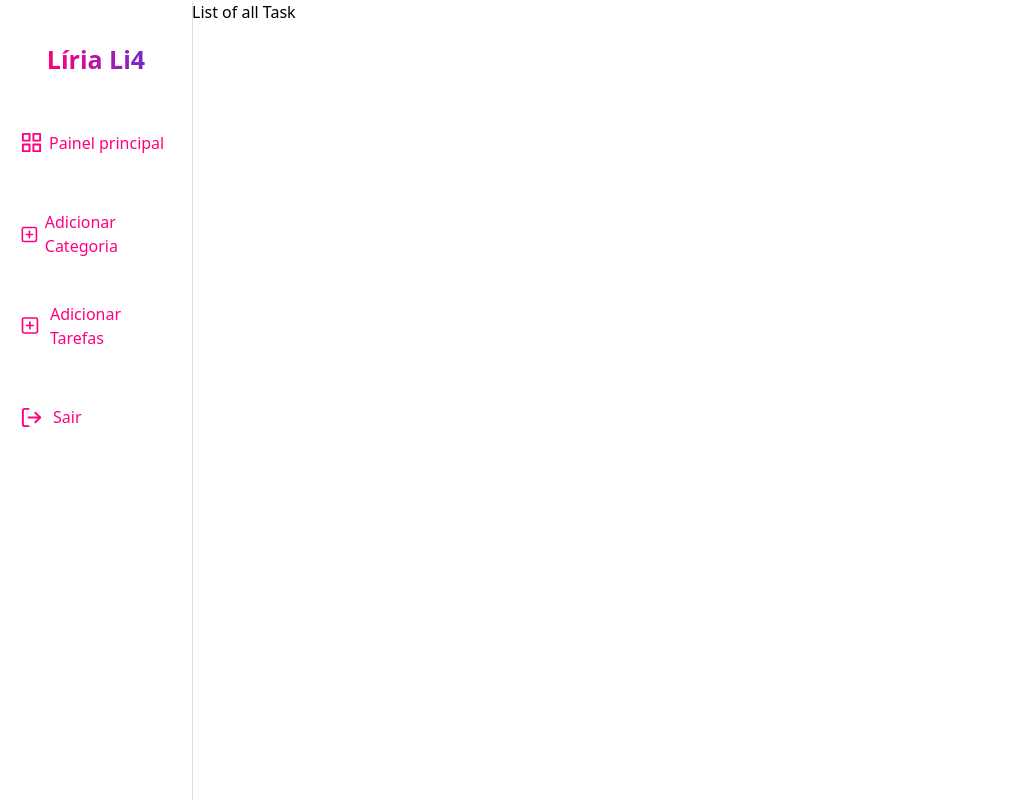
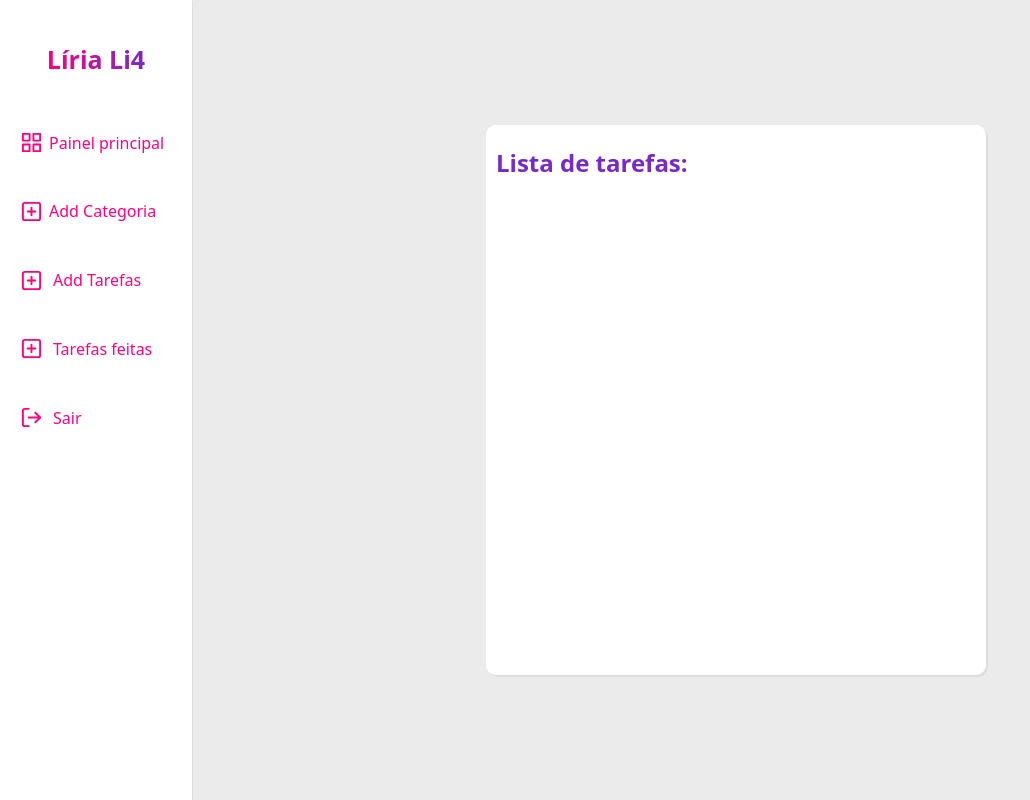
Before and after one commit to Liriali4/To_Do_List, a React (Create React App) app: page /Home in a window 1280 px wide. Shown: the whole page, without its empty margins (0-1030 px from the left). Built offline with nearby package versions, Linux system fonts and the light colour scheme.

Commit message:
adicionada tab tarefas feitas no sidebar

```diff
--- a/src/Components/sideBar.tsx
+++ b/src/Components/sideBar.tsx
@@ -95,7 +95,7 @@ export default function Sidebar() {
                             size={23} />
                         <Text
                             p="0 6px 0"
-                        >Adicionar Categoria</Text>
+                        >Add Categoria</Text>
                     </Flex>
                 </Link>
 
@@ -124,7 +124,35 @@ export default function Sidebar() {
                         />
                         <Text
                             p="0 10px 0"
-                        >Adicionar Tarefas</Text>
+                        >Add Tarefas</Text>
+                    </Flex>
+                </Link>
+                <Link
+                    to='/completedtask'
+                >
+                    <Flex
+                        display="flex"
+                        align="center"
+                        w="100%"
+                        h="45px"
+                        textDecoration="none"
+                        color={location.pathname === "/completedtask" ? " #FF0080" : "#FF0080"}
+                        bg={location.pathname === "/completedtask" ? "rgb(235, 235, 235)" : ""}
+                        fontWeight={location.pathname === "/completedtask" ? "700" : "500"}
+                        fontSize="16px"
+                        p="20px 20px 20px"
+                        _hover={{
+                            bg: "cinza.fundo",
+                            fontWeight: "700"
+                        }}
+                    >
+                        <FiPlusSquare
+                            size={23}
+                            color="cinza.sidebar"
+                        />
+                        <Text
+                            p="0 10px 0"
+                        >Tarefas feitas</Text>
                     </Flex>
                 </Link>
                 <Button
--- a/src/Screens/home.tsx
+++ b/src/Screens/home.tsx
@@ -1,6 +1,7 @@
-import { Box, Text } from "@chakra-ui/react";
+import { Box, Flex, Text } from "@chakra-ui/react";
 import React from "react";
 import Sidebar from "../Components/sideBar";
+import TaskList from "../modules/Task/taskList";
 
 
 export default function Home(): JSX.Element {
@@ -8,12 +9,19 @@ export default function Home(): JSX.Element {
         <Box
             w={'100%'}
             h={'100vh'}
-            bg={'branco.unico'}
+            bg={'cinza.fundo'}
         >
             <Sidebar />
-            <Box ml={'15%'}>
-                <Text>List of all Task</Text>
-            </Box>
+            <Flex
+                ml={'15%'}
+                h={'100vh'}
+                flexDir={'column'}
+                justify={'center'}
+                align={'center'}
+            >
+                <TaskList />
+            </Flex>
+
         </Box>
     )
 }
--- a/src/modules/Category/AddCategory.tsx
+++ b/src/modules/Category/AddCategory.tsx
@@ -4,12 +4,12 @@ import TaskInput from "../../Components/TaskInput";
 import TaskButton from "../../Components/TaskButton";
 import { useCategoryStore } from "../../State/zustand";
 import { StorageEnum, getData, saveData } from "../../DataBase/LocalStorageDao";
-import { Category } from "../../types/allTypes";
+import { CategoryType } from "../../types/allTypes";
 
 
 export default function AddCategory(): JSX.Element {
 
-    const [newCategory, setNewCategory] = useState<Category>({ name: '', position: '' });
+    const [newCategory, setNewCategory] = useState<CategoryType>({ name: '', position: '' });
     const addCategory = useCategoryStore((state: { addCategory: any; }) => state.addCategory);
 
     const handleSubmit = (e: any) => {
--- a/src/modules/Task/AddTask.tsx
+++ b/src/modules/Task/AddTask.tsx
@@ -5,15 +5,8 @@ import TaskButton from "../../Components/TaskButton";
 import { useTaskStore } from "../../State/zustand";
 import { StorageEnum, getData, saveData } from "../../DataBase/LocalStorageDao";
 import Select from 'react-select';
-import { Category } from "../../types/allTypes";
+import { CategoryType, TaskType } from "../../types/allTypes";
 import Sidebar from "../../Components/sideBar";
-
-type Task = {
-    id: number;
-    name: string;
-    category: string;
-    completed: boolean;
-};
 
 export default function AddTask(): JSX.Element {
     const [newTask, setNewTask] = useState('');
@@ -27,7 +20,7 @@ export default function AddTask(): JSX.Element {
         e.preventDefault();
         if (newTask !== '' && newCategory !== null) {
             let category = newCategory.value
-            const taskToAdd: Task = {
+            const taskToAdd: TaskType = {
                 id: Date.now(),
                 name: newTask,
                 category: category,
@@ -53,7 +46,7 @@ export default function AddTask(): JSX.Element {
         setNewCategory(option);
     };
 
-    const options = categories.map((name: Category) => ({
+    const options = categories.map((name: CategoryType) => ({
         value: name.name,
         label: name.name
     }));
--- a/src/modules/Task/taskList.tsx
+++ b/src/modules/Task/taskList.tsx
@@ -1,15 +1,73 @@
 import React from 'react';
-import { ListItem, UnorderedList, } from '@chakra-ui/react'
-import { StorageEnum, getData } from '../../DataBase/LocalStorageDao';
+import { Box, Checkbox, Flex, Text, } from '@chakra-ui/react'
+import { getData, StorageEnum } from '../../DataBase/LocalStorageDao';
+import Input from 'react-select/dist/declarations/src/components/Input';
+import { TaskType } from '../../types/allTypes';
+import { FiTrash } from 'react-icons/fi';
 
 export default function TaskList() {
     const Tasks = getData(StorageEnum.Task) || [];
 
+    function completTask(task: TaskType) {
+        console.log("mmm")
+       /*  task.completed= !task.completed */
+    }
+    function removetask(task: TaskType) {
+        console.log("eliminado")
+    }
+
+
     return (
-        <UnorderedList>
-            {Tasks.map((task: any, index: any) => (
-                <ListItem key={index}>{task.name}</ListItem>
-            ))}
-        </UnorderedList>
+
+        <Box
+            borderRadius={'10px'}
+            boxShadow="2px 2px #ddd"
+            bg={'branco.unico'}
+            w={'500px'}
+            h={'550px'}
+            p={'10px'}
+        >
+            <Text
+                fontSize={'24px'}
+                fontWeight={'600'}
+                color={'roxo.escuro'}
+                m={'10px 0'}
+            >Lista de tarefas:</Text>
+            <Box>
+                {Tasks.map((task: TaskType, index: any) => (
+                    <Flex
+                        borderBottom={'2px solid #FF0080'}
+                        display="flex"
+                        justify="space-between"
+                        w="60%"
+                    >
+                        <Text
+                            p={'10px 20px'}
+                            key={index}>{task.name}
+                        </Text>
+                        <input
+                            type="checkbox"
+                            checked={task.completed === true ? true : false}
+                            onClick={() => completTask(task)}
+                            style={{
+                                appearance: "none",
+                                width: "18px",
+                                height: "18px",
+                                backgroundColor: task.completed ? "#7928CA" : "gray",
+                                borderRadius: "2px",
+                                border: "1px solid #7928CA",
+                                outline: "none",
+                                cursor: "pointer",
+                            }}
+                        />
+                        <FiTrash
+                            size={15}
+                            color="roxo.escuro"
+                            onClick={() => removetask(task)}
+                        />
+                    </Flex>
+                ))}
+            </Box>
+        </Box>
     );
 }
--- a/src/types/allTypes.ts
+++ b/src/types/allTypes.ts
@@ -1,11 +1,11 @@
-export type Task = {
+export type TaskType = {
     id: number;
     name: string;
     completed: boolean;
     category: string;
   };
 
-export type Category = {
+export type CategoryType = {
     name: string;
     position: string;
   };
```
Also changed, not shown: src/State/zustand.tsx (+5 -5 lines).
